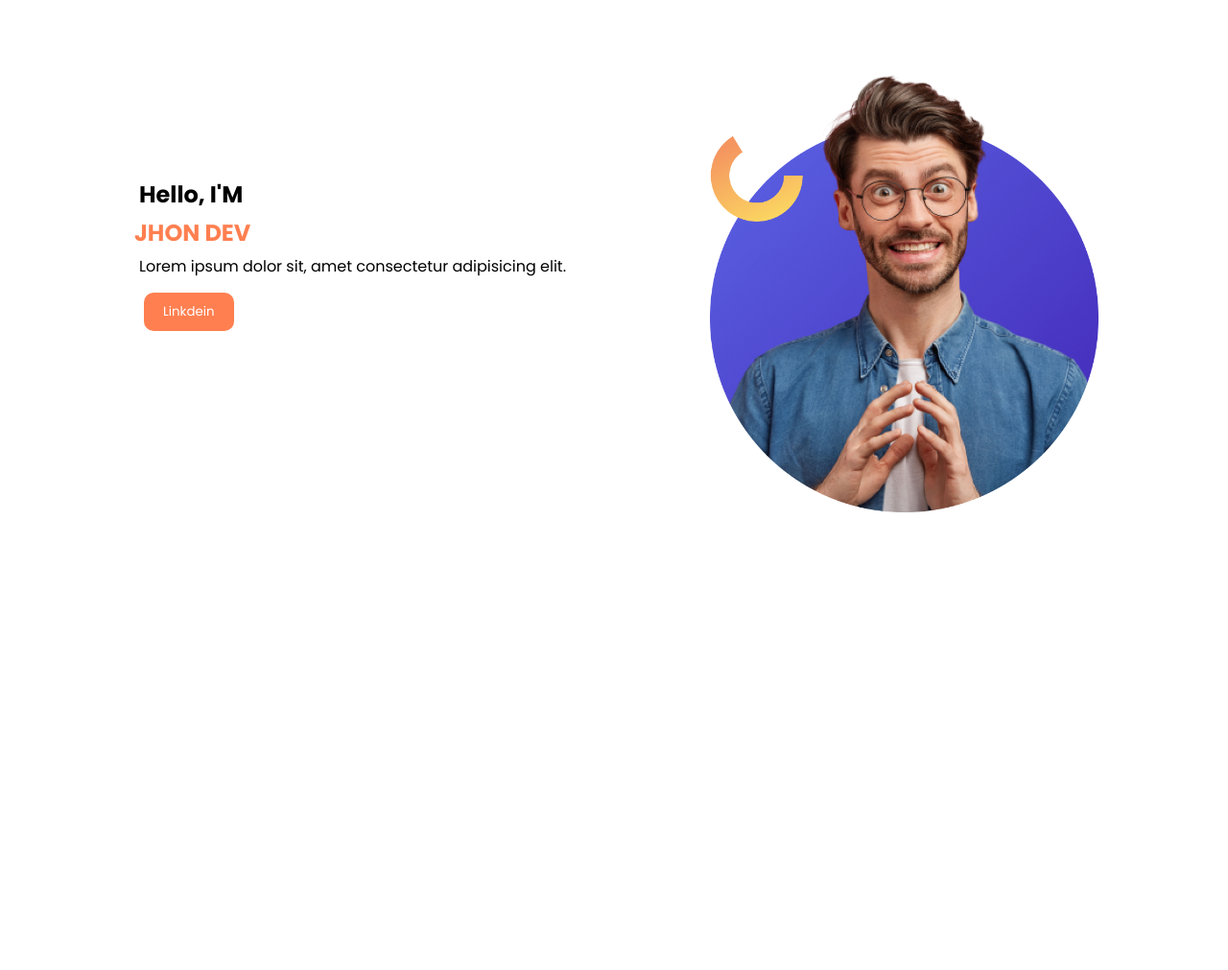
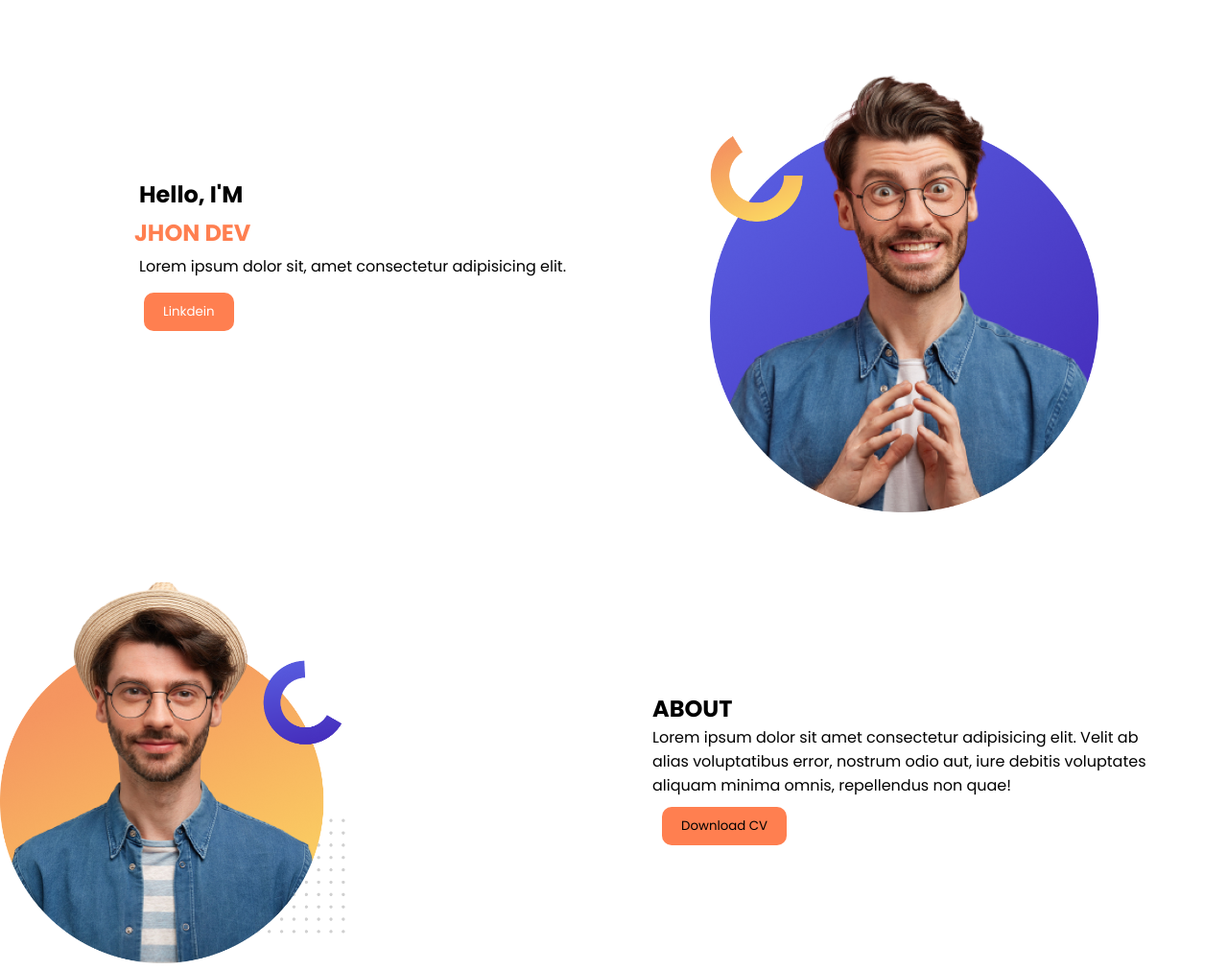
Before and after one commit to mimxe/portfolio-website-2, a plain HTML site: page index.html in a window 1280 px wide. Shown: the whole page at 96% size. Before the commit the page ends 800 px from the top, so only its background shows below. Drawn offline with Linux system fonts and the light colour scheme.

Commit message:
second section

```diff
--- a/index.html
+++ b/index.html
@@ -36,6 +36,24 @@
         </div>
 
     </section>
+
+
+    <section class="second">
+
+        <div class="second_sec">
+            <img src="image/lol.png" alt="">
+        </div>
+
+        <div class="second_sec_t">
+            <h2>ABOUT</h2>
+            <p>Lorem ipsum dolor sit amet consectetur adipisicing elit. Velit ab alias voluptatibus error, nostrum odio
+                aut, iure debitis voluptates aliquam minima omnis, repellendus non quae!</p>
+
+            <button><a target="_blank" href="#"></a>Download CV</button>
+        </div>
+
+
+    </section>
 </body>
 
 </html>
--- a/style.css
+++ b/style.css
@@ -50,3 +50,39 @@ section {
 .landing_img img {
     width: 75%;
 }
+
+
+.second {
+    display: flex;
+
+}
+
+.second_sec {
+    width: 50%;
+}
+
+.second_sec img {
+    width: 70%;
+}
+
+.second_sec_t {
+    width: 50%;
+    margin: 50px;
+    padding: 130px 10px 5px 90px;
+
+}
+
+.second_sec_t button {
+
+    background-color: coral;
+    border: none;
+    border-radius: 10px;
+    margin: 10px;
+    padding: 10px 20px;
+}
+
+.second_sec_t button a {
+
+    color: blueviolet;
+    text-decoration: none;
+}
```
